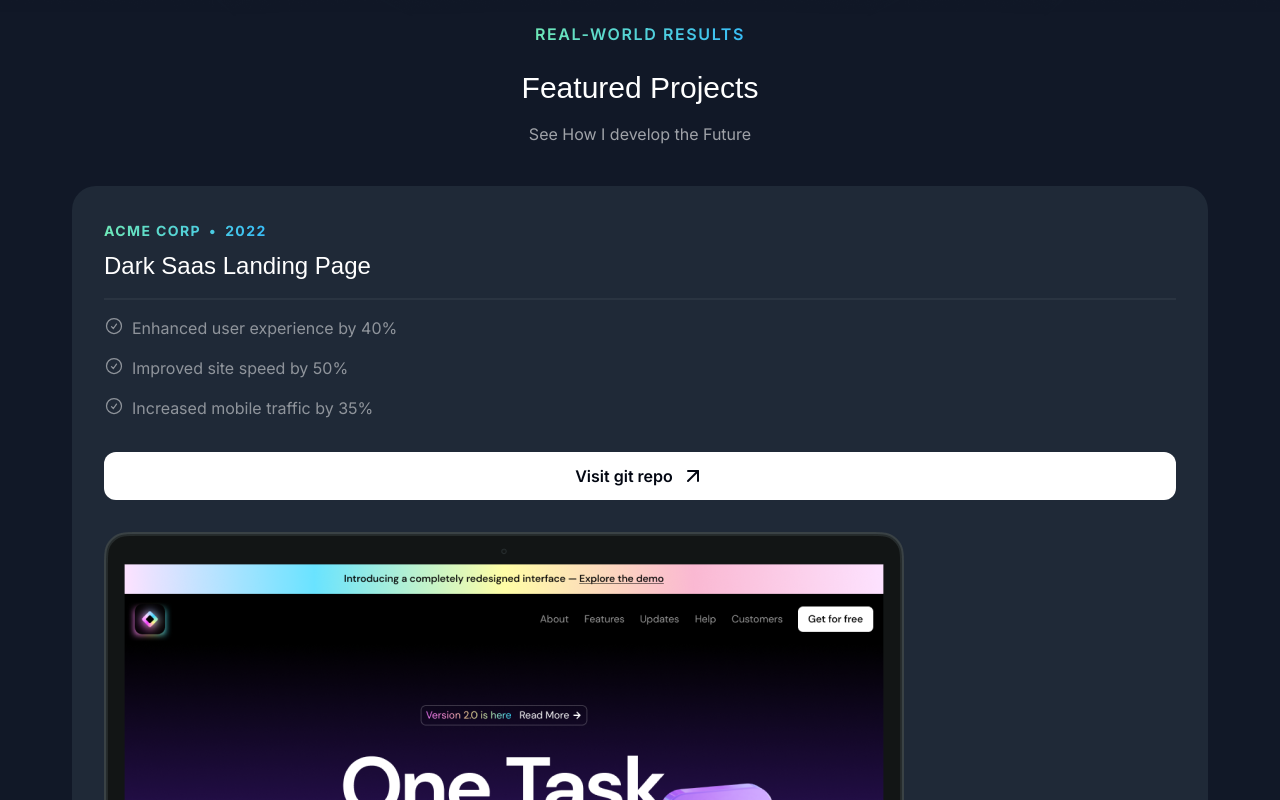
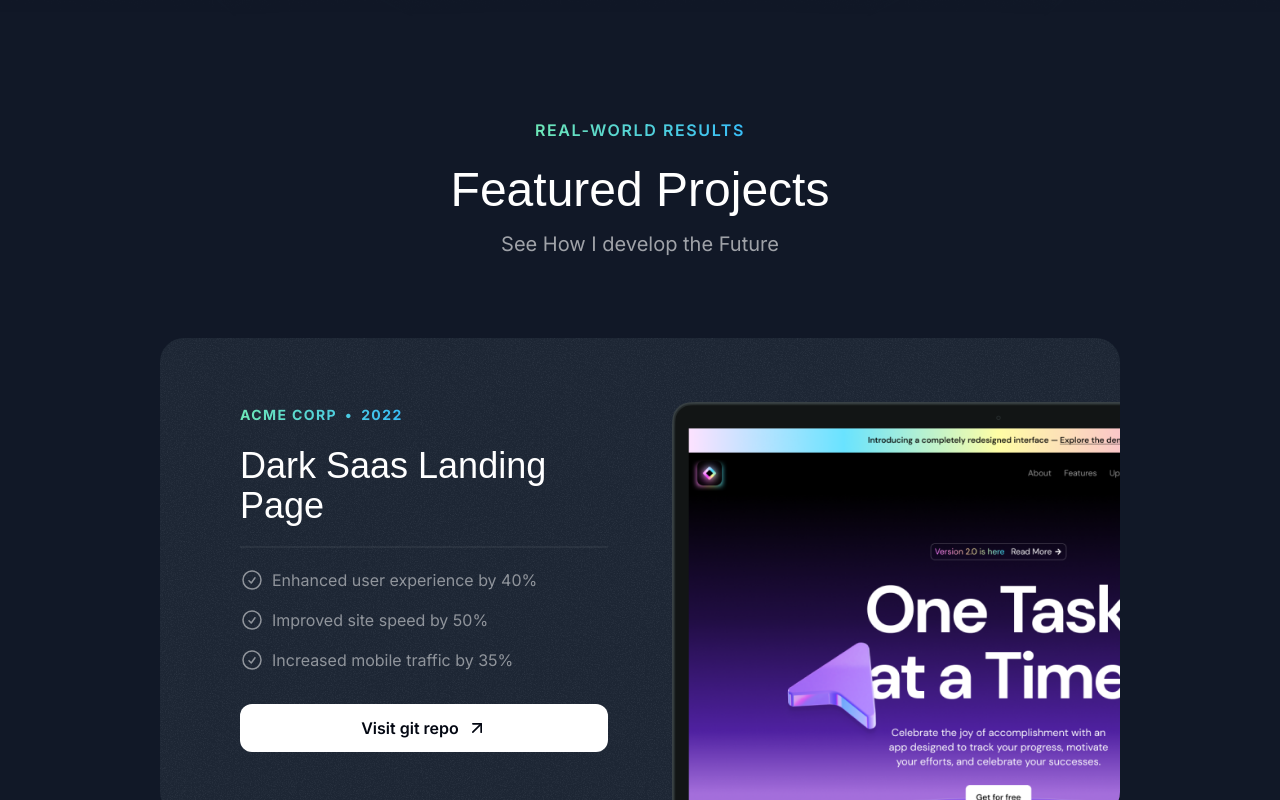
Before and after one commit to riyann00b/RiDevfolio, a Next.js app in the folder portfolio/: page / in a window 1280 px wide. Shown: the part 900-1700 px from the top of the page. Built offline with nearby package versions, Linux system fonts and the light colour scheme; a web font is replaced by a local one.

Commit message:
started new project-2

```diff
--- a/portfolio/src/app/globals.css
+++ b/portfolio/src/app/globals.css
@@ -22,3 +22,9 @@
 	60% { transform: rotate(0deg); }
 	100% { transform: rotate(0deg); }
 }
+
+@layer utilities {
+	.container {
+		@apply lg:max-w-5xl;
+	}
+}
--- a/portfolio/src/app/page.tsx
+++ b/portfolio/src/app/page.tsx
@@ -1,6 +1,7 @@
 import { Header, headers } from '@/sections/Header';
 import { HeroSection } from '@/sections/Hero';
 import { ProjectsSection } from "@/sections/Projects";
+import { TapeSection} from "@/sections/Tape";
 
 export default function Home() {
   return (
@@ -8,6 +9,7 @@
       <Header />
       <HeroSection />
       <ProjectsSection />
+      <TapeSection />
     </div>
   );
 }
--- a/portfolio/src/sections/Projects.tsx
+++ b/portfolio/src/sections/Projects.tsx
@@ -4,6 +4,7 @@
 import Image from "next/image";
 import CheckCircleIcon from "@/assets/icons/check-circle.svg";
 import ArrowUpRight from "@/assets/icons/arrow-up-right.svg";
+import grainImage from "@/assets/images/grain.jpg";
 
 const portfolioProjects = [
   {
@@ -45,50 +46,69 @@
 ];
 
 export const ProjectsSection = () => {
-  return <div>
+  return (
+      <section className="pb-16 lg:py-24">
         <div className="container">
           <div className="flex justify-center">
-        <p className="uppercase font-semibold tracking-widest bg-gradient-to-r from-emerald-300 to-sky-400 bg-clip-text text-transparent">Real-world Results</p>
+            <p className="uppercase font-semibold tracking-widest bg-gradient-to-r from-emerald-300 to-sky-400 bg-clip-text text-transparent">
+              Real-world Results
+            </p>
           </div>
-      <h2 className="font-serif text-3xl text-center mt-6 ">Featured Projects</h2>
-      <p className="text-center text-white/60 mt-4">See How I develop the Future</p>
-      <div className="flex flex-col mt-10">
+          <h2 className="font-serif text-3xl md:text-5xl text-center mt-6 ">Featured Projects</h2>
+          <p className="text-center md:text-lg lg:text-xl text-white/60 mt-4 max-w-md mx-auto">See How I develop the Future</p>
+          <div className="mt-10 md:mt-20 flex flex-col mt-10 gap-20">
             {portfolioProjects.map((project) => (
                 <div
                     key={project.title}
-                className="bg-gray-800 rounded-3xl relative z-0
-                overflow-hidden after:z10 after:content-[''] after:absolute
-                after:inset-0 after:outline-2 after:outline
-                after:outline-offset-2 rounded-3xl after:outline-white/20
-                px-8 pt-8 "
+                    className="bg-gray-800 rounded-3xl relative z-0 overflow-hidden after:z-10
+                    after:content-[''] after:absolute after:inset-0 after:outline-2 after:outline
+                    after:outline-offset-2 rounded-3xl after:outline-white/20 px-8 pt-8 md:pt-12
+                    md:px-10 lg:pt-16 lg:px-20 after:pointer-events-none "
                 >
-              <div>
-                <div className="bg-gradient-to-r from-emerald-300 to-sky-400 inline-flex gap-2 font-bold uppercase tracking-widest text-sm text-transparent bg-clip-text ">
+                  <div className= "absolute inset-0 -z-10 opacity-5"
+                       style={{
+                         backgroundImage: `url(${grainImage.src})`
+                  }}
+                  >
+                  </div>
+                  <div className="lg:grid lg:grid-cols-2 lg:gap-16  ">
+                    <div className="lg:pb-16">
+                      <div
+                          className="bg-gradient-to-r from-emerald-300 to-sky-400 inline-flex gap-2 font-bold uppercase tracking-widest text-sm text-transparent bg-clip-text ">
                         <span>{project.company}</span>
                         <span>&bull;</span>
                         <span>{project.year}</span>
                       </div>
-              </div>
-              <h3 className="font-serif text-2xl mt-2">{project.title}</h3>
-              <hr className="border-t-2 border-white/5 mt-4"/>
-              <ul className="flex flex-col gap-4 mt-4">
+                      <h3 className="font-serif text-2xl mt-2 md:mt-5 md:text-4xl">{project.title}</h3>
+                      <hr className="border-t-2 border-white/5 mt-4 md:mt-5"/>
+                      <ul className="flex flex-col gap-4 mt-4 md:mt-5">
                         {project.results.map((result) => (
-                    <li className="flex gap-2 text=sm text-white/50">
-                      <CheckCircleIcon className="size-5" />
+                            <li key={result.title} className="flex gap-2 text-sm md:text-base text-white/50">
+                              <CheckCircleIcon className="w-5 h-5 md:size-6"/>
                               <span>{result.title}</span>
                             </li>
                         ))}
                       </ul>
                       <a href={project.link}>
-              <button className="bg-white text-gray-950 h-12 w-full rounded-xl font-semibold inline-flex items-center justify-center gap-2 mt-8">
+                        <button
+                            className="bg-white text-gray-950 h-12 w-full md:w-full px-6 rounded-xl font-semibold inline-flex items-center justify-center gap-2 mt-8">
                           <span>Visit git repo</span>
-                <ArrowUpRight className="" />
+                          <ArrowUpRight className="w-5 h-5"/>
                         </button>
                       </a>
-              <Image src={project.image} alt={project.title} className="mt-8 -mb-4"/>
+                    </div>
+                    <div className="relative">
+                    <Image
+                        src={project.image}
+                        alt={project.title}
+                        className="mt-8 -mb-4 md:-mb-0 lg:mt-0 lg:absolute lg:h-full lg:w-auto lg:max-w-none"
+                    />
+                    </div>
+                  </div>
                 </div>
             ))}
           </div>
         </div>
-  </div>;
+      </section>
+  );
 };
--- a/portfolio/src/sections/Tape.tsx
+++ b/portfolio/src/sections/Tape.tsx
@@ -1,3 +1,12 @@
+const words = [
+    "Performant",
+    "Accessible",
+    "Secure",
+    "Interactive"
+]
+
 export const TapeSection = () => {
-  return <div>Tape Section</div>;
+  return <div>
+
+  </div>;
 };
```
Also changed, not shown: 1 other file (tests, documents, lock files or other folders). Lines whose indentation alone changed are shown as unchanged.
